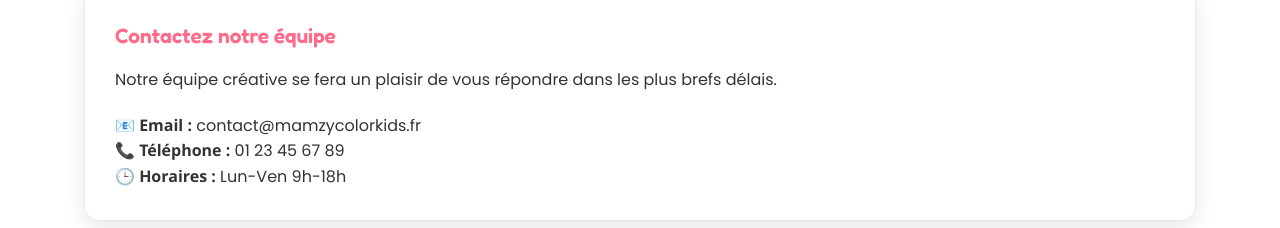
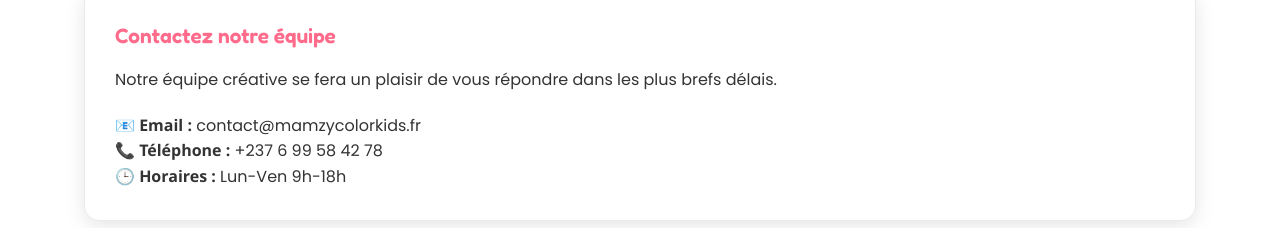
Before and after one commit to nguembu/mamzy-color-kids, a React (Vite) app: page /faq in a window 1280 px wide. Shown: the part 1463-1691 px from the top of the page. Built offline with nearby package versions, Linux system fonts and the light colour scheme; the HTML template or start-up script is replaced by a standard one.

Commit message:
ajout du tel

```diff
--- a/src/pages/FAQ.jsx
+++ b/src/pages/FAQ.jsx
@@ -56,7 +56,7 @@ const FAQ = () => {
                 <p>Notre équipe créative se fera un plaisir de vous répondre dans les plus brefs délais.</p>
                 <div style={{ marginTop: '20px' }}>
                   <p><strong>📧 Email :</strong> contact@mamzycolorkids.fr</p>
-                  <p><strong>📞 Téléphone :</strong> 01 23 45 67 89</p>
+                  <p><strong>📞 Téléphone :</strong> +237 6 99 58 42 78</p>
                   <p><strong>🕒 Horaires :</strong> Lun-Ven 9h-18h</p>
                 </div>
               </div>
```
